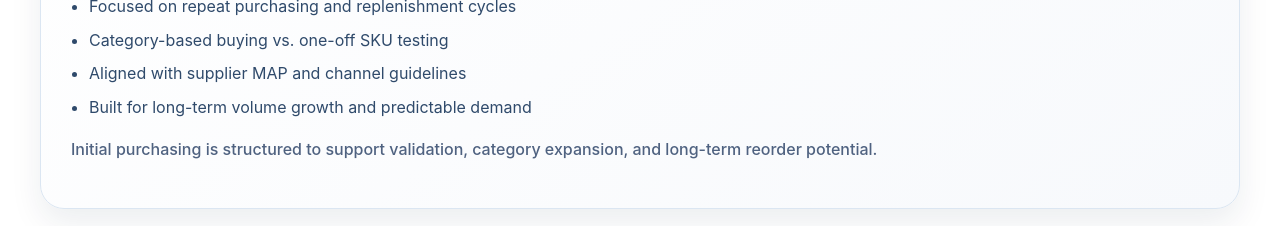
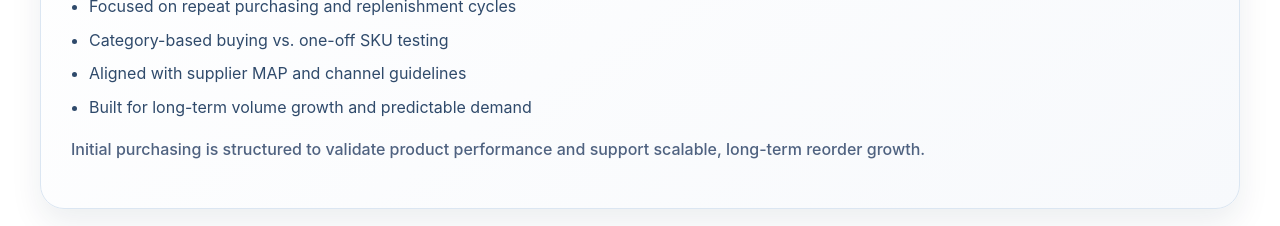
Before and after one commit to larryfelix66/strategic-commerce-group-site, a React (Vite) app: page / in a window 1280 px wide. Shown: the part 5840-6066 px from the top of the page. Built offline with nearby package versions, Linux system fonts and the light colour scheme.

Commit message:
Update App.jsx

```diff
--- a/src/App.jsx
+++ b/src/App.jsx
@@ -453,7 +453,7 @@ velocity across e-commerce and wholesale distribution channels."
     <li>Built for long-term volume growth and predictable demand</li>
   </ul>
 <p className="purchasing-note">
-  Initial purchasing is structured to support validation, category expansion, and long-term reorder potential.
+  Initial purchasing is structured to validate product performance and support scalable, long-term reorder growth.
 </p>
 
     </div>
```
